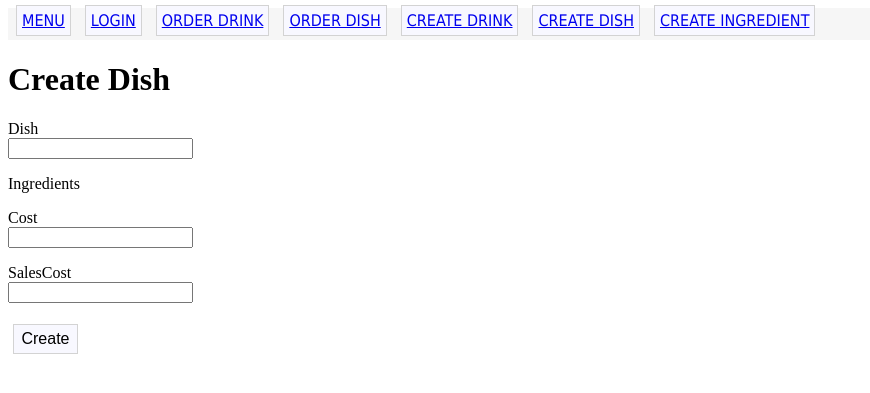
After one commit to cadenweiner/RProject, a Flask app: page /createdish in a window 1280 px wide. The commit adds this page. Shown: the top 393 px of the page, without its empty margins (0-870 px from the left). Run offline with Flask 2, Linux system fonts and the light colour scheme; data that the repository does not hold is empty; some libraries are stand-ins or nearby versions.

Commit message:
Creating Forms, adding features, adding view

```diff
--- a/app/forms.py
+++ b/app/forms.py
@@ -1,10 +1,11 @@
 from flask_wtf import FlaskForm
-from wtforms import StringField, SubmitField, SelectField, TextAreaField, PasswordField, BooleanField
-from wtforms.validators import  ValidationError, DataRequired, EqualTo, Length, Email
+from wtforms import StringField, SubmitField, SelectField, TextAreaField, PasswordField, BooleanField, FloatField
+from wtforms.validators import  ValidationError, DataRequired, EqualTo, Length, Email, NumberRange
 from app.models import Dish, Beverage, Ingredient, beverageIngredients, dishIngredients, User, Manager
 from wtforms.ext.sqlalchemy.fields import QuerySelectField, QuerySelectMultipleField
 from wtforms.widgets import ListWidget, CheckboxInput
 
+#ingredient_choices = [(i.id, i.name) for i in Ingredient.query.all()]
 
 class RegistrationForm(FlaskForm):
     username = StringField('Username', validators=[DataRequired()])
@@ -35,3 +36,58 @@ class LoginForm(FlaskForm):
 
 class DeleteForm(FlaskForm):
     delete = SubmitField('Delete')
+def get_dish_ingredients():
+    return Ingredient.query.filter(Ingredient.ingredientType.in_([2, 3]))
+def dish_choices():
+    return Dish.query
+
+def get_drink_ingredients():
+    return Ingredient.query.filter(Ingredient.ingredientType.in_([1, 3]))
+#beverage_choices = [(b.id, b.name) for b in Beverage.query.order_by(Beverage.name.desc())]
+def beverage_choices():
+    return Beverage.query
+class DishCreationForm(FlaskForm):
+    dish = StringField('Dish', validators=[DataRequired(), Length(min=0, max=30)])
+    ingredients = QuerySelectMultipleField('Ingredients', query_factory = get_dish_ingredients, get_label='name',
+                                  widget=ListWidget(prefix_label=False), option_widget=CheckboxInput() )
+    dishCost = FloatField('Cost', validators=[DataRequired(), NumberRange(min = 0, max=100000, message="Invalid Cost")])
+    dishSalesCost = FloatField('SalesCost', validators=[DataRequired(), NumberRange(min = 0, max=1000000, message="Invalid Cost")])
+    submit = SubmitField('Create')
+
+class BeverageCreationForm(FlaskForm):
+    beverage = StringField('Beverage', validators=[DataRequired(), Length(min=0, max=30)])
+    ingredients = QuerySelectMultipleField('Ingredients', query_factory = get_drink_ingredients, get_label='name',
+                              widget=ListWidget(prefix_label=False), option_widget=CheckboxInput() )
+    beverageCost = FloatField('Cost',validators=[DataRequired(), NumberRange(min = 0, max=100000, message="Invalid Cost")])
+    beverageSalesCost = FloatField('SalesCost', validators=[DataRequired(), NumberRange(min = 0, max=1000000, message="Invalid Cost")])
+    submit = SubmitField('Create')
+
+class NewIngredientForm(FlaskForm):
+    ingredientName = StringField('Ingredient Name', validators=[DataRequired(), Length(min=0, max=30)])
+    ingredientType = SelectField('Ingredient Type', choices = [(1,'For Drinks'), (2,'For Foods'), (3,'For Either')])
+    ingredientCost = FloatField('Cost', validators=[DataRequired(), NumberRange(min = 0, max=10000, message="Invalid Cost")])
+    ingredientSalesCost = FloatField('SalesCost', validators=[NumberRange(min = -.01, max=100000, message="Invalid Cost")])
+    submit = SubmitField('Create')
+
+
+#beverage_choices = [(b.id, b.name) for b in Beverage.query.order_by(Beverage.name.desc())]
+class DishOrderForm(FlaskForm): #a list of the dishes is presented
+#     #list all dishes and their costs and you can choose from them
+#     #use a multiple select field
+    dish = QuerySelectField('dishes', query_factory = dish_choices, get_label='name')
+
+    ingredients = QuerySelectMultipleField('ingredients', query_factory = get_dish_ingredients, get_label='name',
+                                  widget=ListWidget(prefix_label=False), option_widget=CheckboxInput() )
+    submit = SubmitField('Order')
+
+
+
+
+class BeverageOrderForm(FlaskForm): #a list of the dishes is presented
+#     #list all dishes and their costs and you can choose from them
+#     #use a multiple select field
+    beverage = QuerySelectField('beverages', query_factory = beverage_choices, get_label='name')
+
+    ingredients = QuerySelectMultipleField('ingredients', query_factory = get_drink_ingredients, get_label='name',
+                                  widget=ListWidget(prefix_label=False), option_widget=CheckboxInput() )
+    submit = SubmitField('Order')
--- a/app/routes.py
+++ b/app/routes.py
@@ -7,8 +7,8 @@ from flask_login import current_user, login_user, logout_user, login_required
 
 from app import app,db
 
-from app.forms import RegistrationForm, LoginForm, DeleteForm
-from app.models import Dish, Beverage, Ingredient, beverageIngredients, dishIngredients, User, Manager
+from app.forms import RegistrationForm, LoginForm, DeleteForm, DishCreationForm, BeverageCreationForm, NewIngredientForm, DishOrderForm, BeverageOrderForm
+from app.models import Dish, Beverage, Ingredient, beverageIngredients, dishIngredients, Manager
 
 
 @app.before_first_request
@@ -19,14 +19,11 @@ def initDB(*args, **kwargs):
         for i in ingredients:
             db.session.add(Ingredient(name=i['name'], price=i['price'], salesPrice=i['salesPrice'], ingredientType=i['ingredientType']))
         db.session.commit()
-
-
-@app.route('/', methods=['GET', 'Post'])
-@app.route('/index', methods=['GET', 'POST'])
-def index():
-    ingredients = Ingredient.query.all()
-    return render_template('index.html', ingredients = ingredients)
-
+    if Beverage.query.count() == 0:
+        beverages = [{'name': 'Tequila', 'price': 1.5, 'salesPrice': 3}, {'name': 'Chicken', 'price': 2, 'salesPrice':4}, {'name': 'Sake', 'price': 4, 'salesPrice':6.5}]#{'name': , 'price': , 'salesPrice': , 'ingredientType': }
+        for b in beverages:
+            db.session.add(Beverage(name=b['name'], price=b['price'], salesPrice=b['salesPrice']))
+        db.session.commit()
 
 @app.before_request
 def before_request():
@@ -35,18 +32,24 @@ def before_request():
         db.session.add(current_user)
         db.session.commit()
 
+@app.route('/', methods=['GET', 'Post'])
+@app.route('/menu', methods=['GET', 'POST'])
+def menu():
+    ingredients = Ingredient.query.all()
+    return render_template('menu.html', ingredients = ingredients)
+
 @app.route('/login', methods=['GET', 'POST'])
 def login():
     if current_user.is_authenticated:
-        return redirect(url_for('index'))
+        return redirect(url_for('menu'))
     form = LoginForm()
     if form.validate_on_submit():
-        user = User.query.filter_by(username=form.username.data).first()
-        if user is None or not user.check_password(form.password.data):
+        manager = Manager.query.filter_by(username=form.username.data).first()
+        if manager is None or not manager.check_password(form.password.data):
             flash('Invalid username or password')
             return redirect(url_for('login'))
-        login_user(user, remember=form.remember_me.data)
-        return redirect(url_for('index'))
+        login_user(manager, remember=form.remember_me.data)
+        return redirect(url_for('menu'))
     return render_template('login.html', title='Sign In', form=form)
 
 
@@ -55,16 +58,73 @@ def login():
 def register():
     form = RegistrationForm()
     if form.validate_on_submit():
-        user = User(username=form.username.data, email=form.email.data, firstname=form.firstname.data,lastname=form.lastname.data, address=form.address.data )
-        user.set_password(form.password.data)
-        db.session.add(user)
+        manager = Manager(username=form.username.data, email=form.email.data, firstname=form.firstname.data,lastname=form.lastname.data, address=form.address.data )
+        manager.set_password(form.password.data)
+        db.session.add(manager)
         db.session.commit()
         flash('Congratulations, you are now a registered user!')
-        return redirect(url_for('index'))
+        return redirect(url_for('menu'))
     return render_template('registerCustomer.html', title='Register', form=form)
 
 @login_required
 @app.route('/logout')
 def logout():
     logout_user()
-    return redirect(url_for('index'))
+    return redirect(url_for('menu'))
+
+
+
+#create a menu that can be seen by anyone
+#add security for login
+@app.route('/drinkorder', methods=['GET', 'POST'])# need a way to keep track of an order. Add to users cart? And also add to Managers cart?
+def orderdrink():
+    form = BeverageOrderForm()
+    if form.validate_on_submit():
+
+        flash('Congratulations, you ordered a beverage!')
+        return redirect(url_for('orderdrink'))
+    return render_template('beverageorder.html', title='OrderDrink', form=form)
+
+@app.route('/foodorder', methods=['GET', 'POST'])# need a way to keep track of an order. Add to users cart? And also add to Managers cart? Order number. Way to mark order fufilled.
+def orderdish():
+    form = DishOrderForm()
+    if form.validate_on_submit():
+
+        flash('Congratulations, you ordered a Meal!')
+        return redirect(url_for('orderdish'))
+    return render_template('dishorder.html', title='OrderDish', form=form)
+
+
+#add security for log in
+@app.route('/createdrink', methods=['GET', 'POST'])
+def createdrink():
+    form = BeverageCreationForm()
+    if form.validate_on_submit():
+        drink = Beverage(name = form.beverage.data, price = form.beverageCost.data, salesPrice = form.beverageSalesCost.data, ingredients = form.ingredients.data)
+        db.session.add(drink)
+        db.session.commit()
+        flash('Congratulations, you created a new beverage!')
+        return redirect(url_for('createdrink'))
+    return render_template('beveragecreate.html', title='CreateDrink', form=form)
+
+@app.route('/createdish', methods=['GET', 'POST'])
+def createdish():
+    form = DishCreationForm()
+    if form.validate_on_submit():
+        dish = Dish(name = form.dish.data, price = form.dishCost.data, salesPrice = form.dishSalesCost.data, ingredients = form.ingredients.data)
+        db.session.add(dish)
+        db.session.commit()
+        flash('Congratulations, you created a new Meal!')
+        return redirect(url_for('createdish'))
+    return render_template('dishcreate.html', title='CreateDish', form=form)
+
+@app.route('/newingredient', methods=['GET', 'POST'])
+def createingredient():
+    form = NewIngredientForm()
+    if form.validate_on_submit():
+        ingredient = Ingredient(name = form.ingredientName.data, price = form.ingredientCost.data, salesPrice = form.ingredientSalesCost.data, ingredientType = form.ingredientType.data)
+        db.session.add(ingredient)
+        db.session.commit()
+        flash('Congratulations, you added a new Ingredient!')
+        return redirect(url_for('createingredient'))
+    return render_template('createingredients.html', title='CreateIngredient', form=form)
--- a/app/templates/base.html
+++ b/app/templates/base.html
@@ -1,32 +1,41 @@
 <html>
     <head>
-       {% if title %}
-          <title>{{ title }} - Smile </title>
-       {% else %}
-          <title> Welcome to Smile Portal! </title>
-       {% endif %}
-       <link rel="stylesheet" href="{{ url_for('static', filename='css/main.css') }}">
-       {{ moment.include_jquery() }}
-       {{ moment.include_moment() }}
-
+      <link rel="stylesheet" href="{{ url_for('static', filename='css/main.css') }}">
     </head>
 
     <body>
-        <div class ="nav-container" style = "background-color: darkorange;">
-        <table style = "background-color: darkorange;">
+        <div class ="nav-container">
+        <table class = "center">
             <tr>
-                <td><a href="{{ url_for('index') }}" style="color: white;">Smiles</a></td>
-                <td><a href="{{ url_for('login')}}" style="color: white;"> Login </a></td>
-                <td><a href="{{ url_for('logout')}}" style="color: white;"> Logout </a></td>
-                <td> Current user is: <span class="useritem" style="color: white;"> {{ current_user.username }} <!-- TODO: (milestone 3) include the username of the logged-in user. -->  </span></td>
+                <td><a href="{{ url_for('menu') }}" class = "button">Menu</a></td>
+                {%if current_user%}
+                    {%if current_user.faculty == true %}
+                    <td><a href="{{ url_for('logout') }}" class = "button"> Logout </a></td>
+                    <td><a class>Faculty:</a></td>
+                    {%elif current_user.faculty == false%}
+                    <td><a href="{{ url_for('logout') }}" class = "button"> Logout </a></td>
+                    <td><a class>Student:</a></td>
+                    {%else%}
+                    <td><a href="{{ url_for('login') }}" class = "button"> Login </a></td>
+                    <td><a href="{{ url_for('orderdrink') }}" class = "button"> Order Drink </a></td>
+                    <td><a href="{{ url_for('orderdish') }}" class = "button"> Order Dish </a></td>
+                    <td><a href="{{ url_for('createdrink') }}" class = "button"> Create Drink </a></td>
+                    <td><a href="{{ url_for('createdish') }}" class = "button"> Create Dish </a></td>
+                    <td><a href="{{ url_for('createingredient') }}" class = "button"> Create Ingredient </a></td>
+
+                    {%endif%}
+                {%endif%}
+
+
             </tr>
         </table>
         </div>
+
         <div>
             {% with messages = get_flashed_messages() %}
             {% if messages %}
                 {% for message in messages %}
-                <div class = "flash-container"> {{ message }}</div>
+                <div class = "flashed">{{ message }}</div>
                 {% endfor %}
             {% endif %}
             {% endwith %}
--- /dev/null
+++ b/app/templates/dishcreate.html
@@ -0,0 +1,39 @@
+{% extends "base.html" %}
+
+{% block content %}
+    <h1>Create Dish</h1>
+
+    <form action="" method="post" novalidate>
+        {{ form.hidden_tag() }}
+        <p>
+            {{ form.dish.label }}<br>
+            {{ form.dish(class='textinput') }}<br>
+            {% for error in form.dish.errors %}
+            <span style="color: red;">[{{ error }}]</span>
+            {% endfor %}
+        </p>
+        <p>
+            {{ form.ingredients.label }}<br>
+            {{ form.ingredients}}
+        </p>
+        <p>
+            {{ form.dishCost.label }}<br>
+            {{ form.dishCost(class='textinput') }}<br>
+            {% for error in form.dishCost.errors %}
+            <span style="color: red;">[{{ error }}]</span>
+            {% endfor %}
+
+        </p>
+        <p>
+            {{ form.dishSalesCost.label }}<br>
+            {{ form.dishSalesCost(class='textinput') }}<br>
+            {% for error in form.dishSalesCost.errors %}
+            <span style="color: red;">[{{ error }}]</span>
+            {% endfor %}
+
+        </p>
+        <p>{{ form.submit(class='button') }}</p>
+
+    </form>
+
+{% endblock %}
```
Also changed, not shown: app/models.py (+21 -39 lines), app/templates/beveragecreate.html (added, +37 -0 lines), app/templates/beverageorder.html (added, +21 -0 lines), app/templates/createingredients.html (added, +37 -0 lines), app/templates/dishorder.html (added, +21 -0 lines), RestrauntProject.db.
